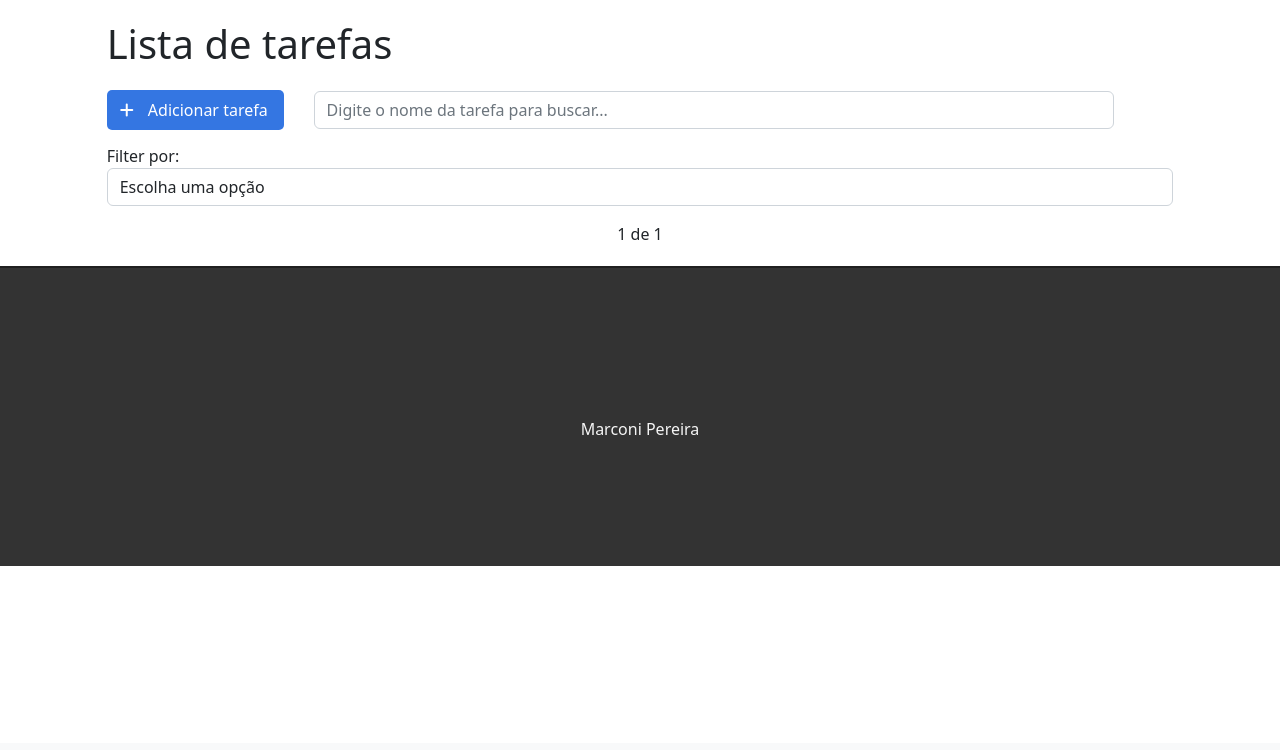
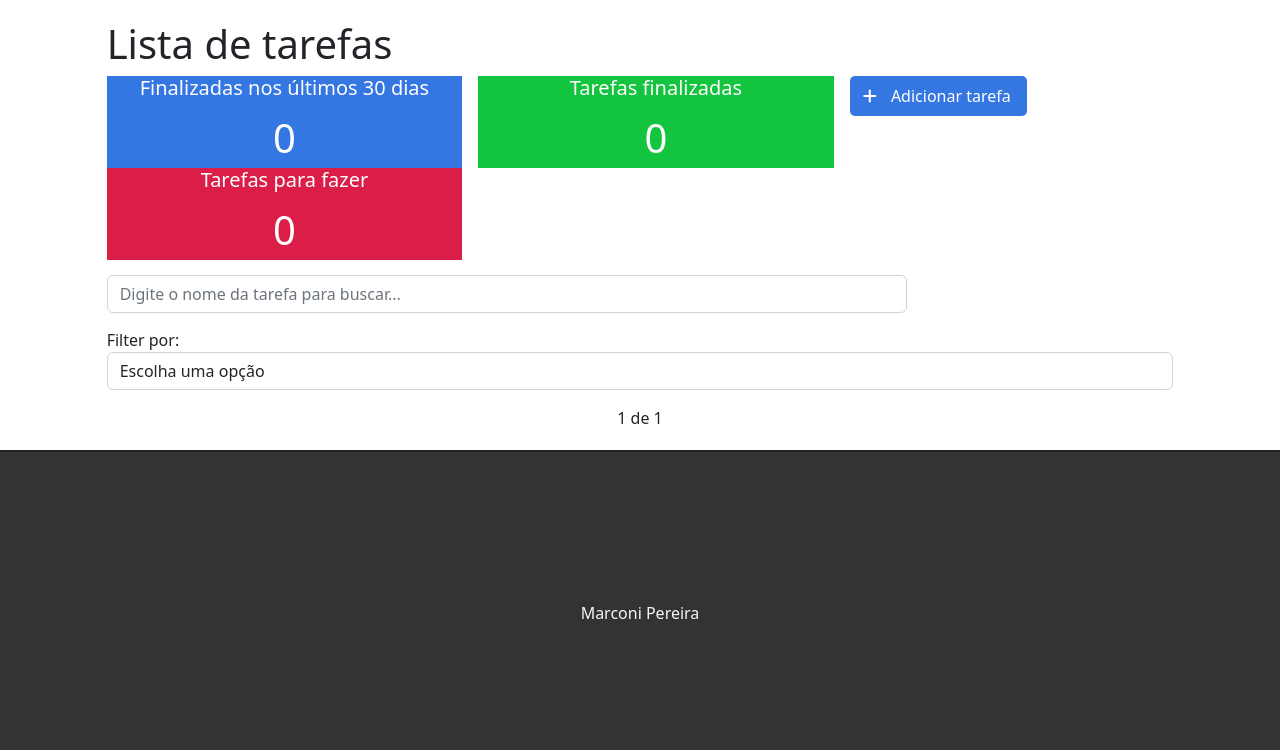
Before and after one commit to marconimike/tarefa, a Django app: page / in a window 1280 px wide. Shown: the part 57-807 px from the top of the page. Before the commit the page ends 623 px from the top, so only its background shows below. Run offline with Django 4.2, Linux system fonts and the light colour scheme; the visitor is signed in with stand-in values (Sample User, id 1); data that the repository does not hold is empty; some libraries are stand-ins or nearby versions.

Commit message:
Crinado o dashboard

```diff
--- a/todo/tasks/static/css/styles.css
+++ b/todo/tasks/static/css/styles.css
@@ -24,6 +24,50 @@
 .navbar-light .navbar-nav a.nav-link {
     color: #333;
     letter-spacing: 1px;
+}
+
+/* Dashboard*/
+
+.dashboard {
+    padding: 0;
+    width: 100%;
+    display: block;
+}
+
+.dashboard h4 {
+    font-size: 20px;
+}
+
+.dashboard span {
+    font-size: 40px;
+    display: block;
+    width: 100%;
+}
+
+.dashboard-box {
+    float: left;
+    background-color: #dfdfdf;
+    color: #fff;
+    box-sizing: border-box;
+    height: 32%;
+    text-align: center;
+}
+
+.dashboard-box:nth-child(2) {
+    margin-left: 1.5%;
+    margin-right: 1.5%;
+}
+
+#dashboard-lastdays {
+    background-color: #3476e2;
+}
+
+#dashboard-done {
+    background-color: #13c43f;
+}
+
+#dashboard-doing {
+    background-color: #db1e47;
 }
 
 /* Botão de adicionar */
--- a/todo/tasks/templates/tasks/list.html
+++ b/todo/tasks/templates/tasks/list.html
@@ -5,6 +5,20 @@
 {% block content %}
 <div class="offset-1 col-10 list-div">
     <h1> Lista de tarefas</h1>
+    <div class="container dashboard">
+        <div class="col-4 dashboard-box" id="dashboard-lastdays">
+            <h4>Finalizadas nos últimos 30 dias</h4>
+            <span>{{ tasksrecently }}</span>
+        </div>
+        <div class="col-4 dashboard-box" id="dashboard-done">
+            <h4>Tarefas finalizadas</h4>
+            <span>{{ tasksdone }}</span>
+        </div>
+        <div class="col-4 dashboard-box" id="dashboard-doing">
+            <h4>Tarefas para fazer</h4>
+            <span>{{ tasksdoing }}</span>
+        </div>
+    </div>
     <a id="add-link" href="newtask/">
         <div class="col-2 add-div">
             <i class="fas fa-plus"></i> Adicionar tarefa
--- a/todo/tasks/views.py
+++ b/todo/tasks/views.py
@@ -5,12 +5,16 @@ from django.http import HttpResponse
 from .models import Task
 from .forms import TaskForm
 from django.contrib import messages
+import datetime
 
 @login_required
 def taskList(request):
 
     search = request.GET.get('search')
     filter = request.GET.get('filter')
+    tasksDoneRecently = Task.objects.filter(done='done',updated_at__gt=datetime.datetime.now()-datetime.timedelta(days=30)).count()
+    tasksDone = Task.objects.filter(done='done', user=request.user).count()
+    tasksDoing = Task.objects.filter(done='doing', user=request.user).count()
 
     if search:
 
@@ -27,7 +31,7 @@ def taskList(request):
         paginator = Paginator(tasks_list, 3)
         page = request.GET.get('page')
         tasks = paginator.get_page(page)
-        return render(request, 'tasks/list.html',{'tasks': tasks})
+        return render(request, 'tasks/list.html',{'tasks': tasks,'tasksrecently': tasksDoneRecently, 'tasksdone': tasksDone, 'tasksdoing': tasksDoing })
 
 @login_required
 def taskView(request, id):
```
